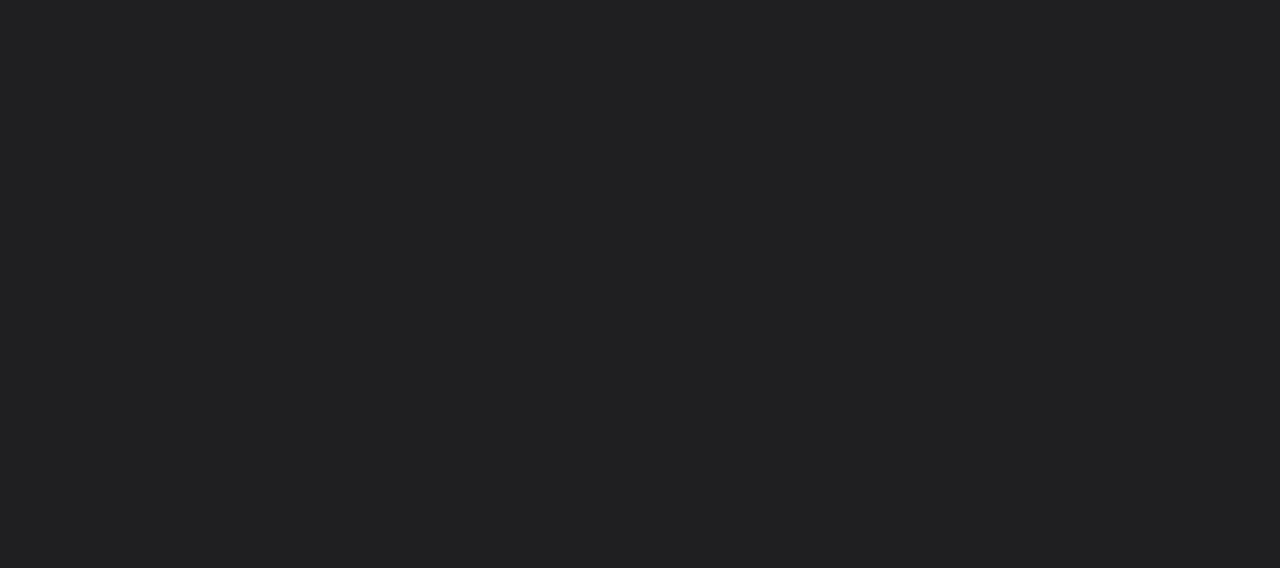
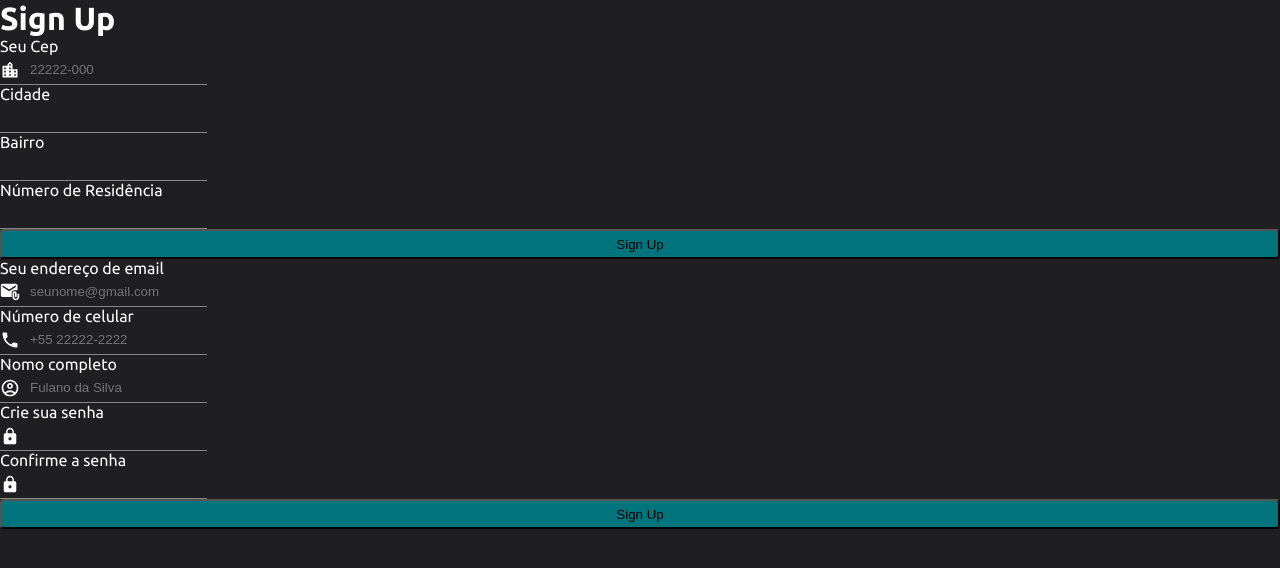
Before and after one commit to igorDevLima/sign-in-nextJS, a Next.js app: page / in a window 1280 px wide. Shown: the top 568 px of the page. Built offline with nearby package versions, Linux system fonts and the light colour scheme.

Commit message:
feat: add components forms  component

```diff
--- a/src/app/page.tsx
+++ b/src/app/page.tsx
@@ -1,5 +1,13 @@
+import AddressSignUpForm from "./components/AddressSignUpForm";
+import UserSignUpForm from "./components/UserSignUpForm";
 import styles from "./page.module.sass";
 
 export default function Home() {
-  return <main className={styles.main}></main>;
+  return (
+    <main className={styles.main}>
+      <h1>Sign Up</h1>
+      <AddressSignUpForm />
+      <UserSignUpForm />
+    </main>
+  );
 }
```
